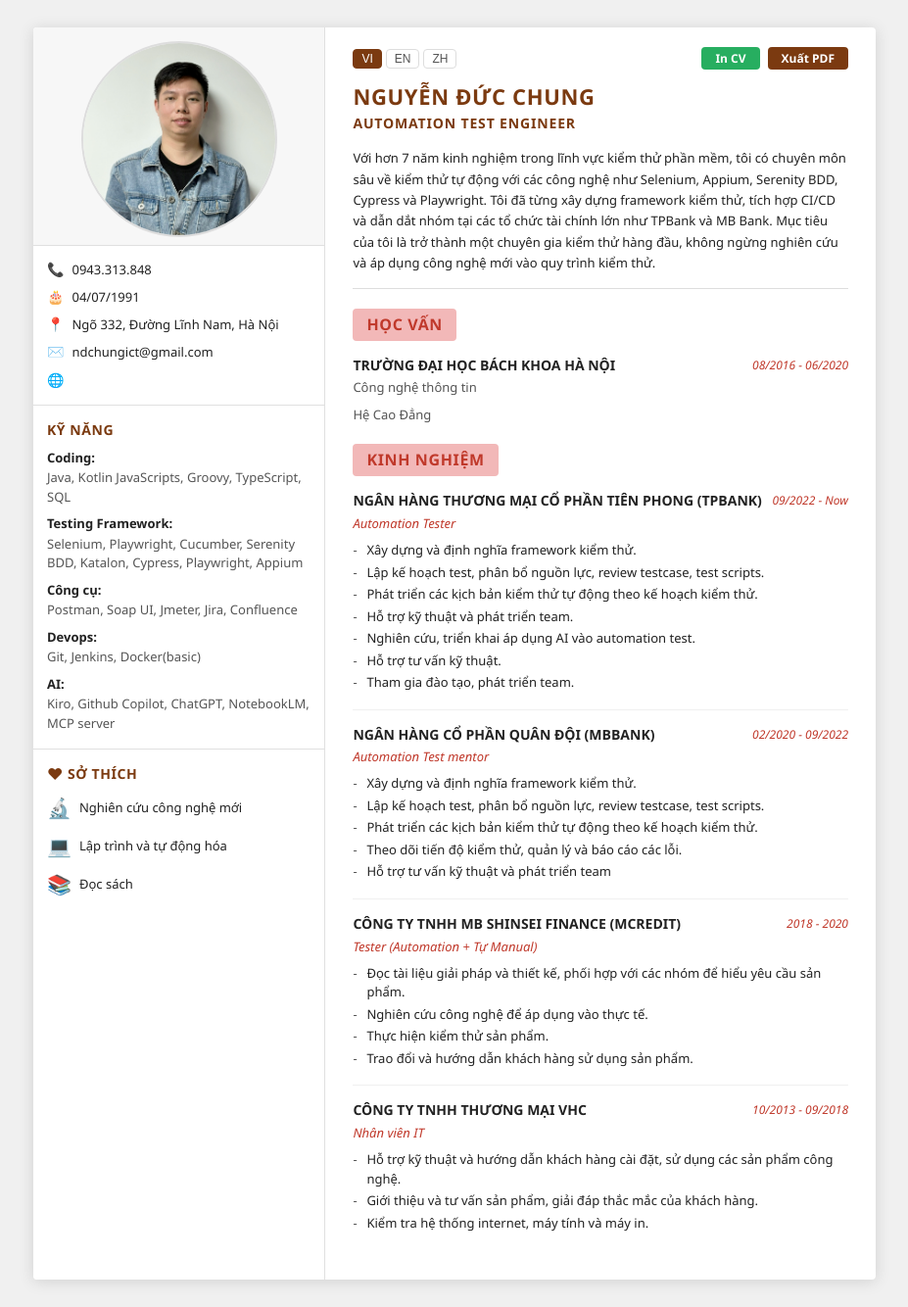
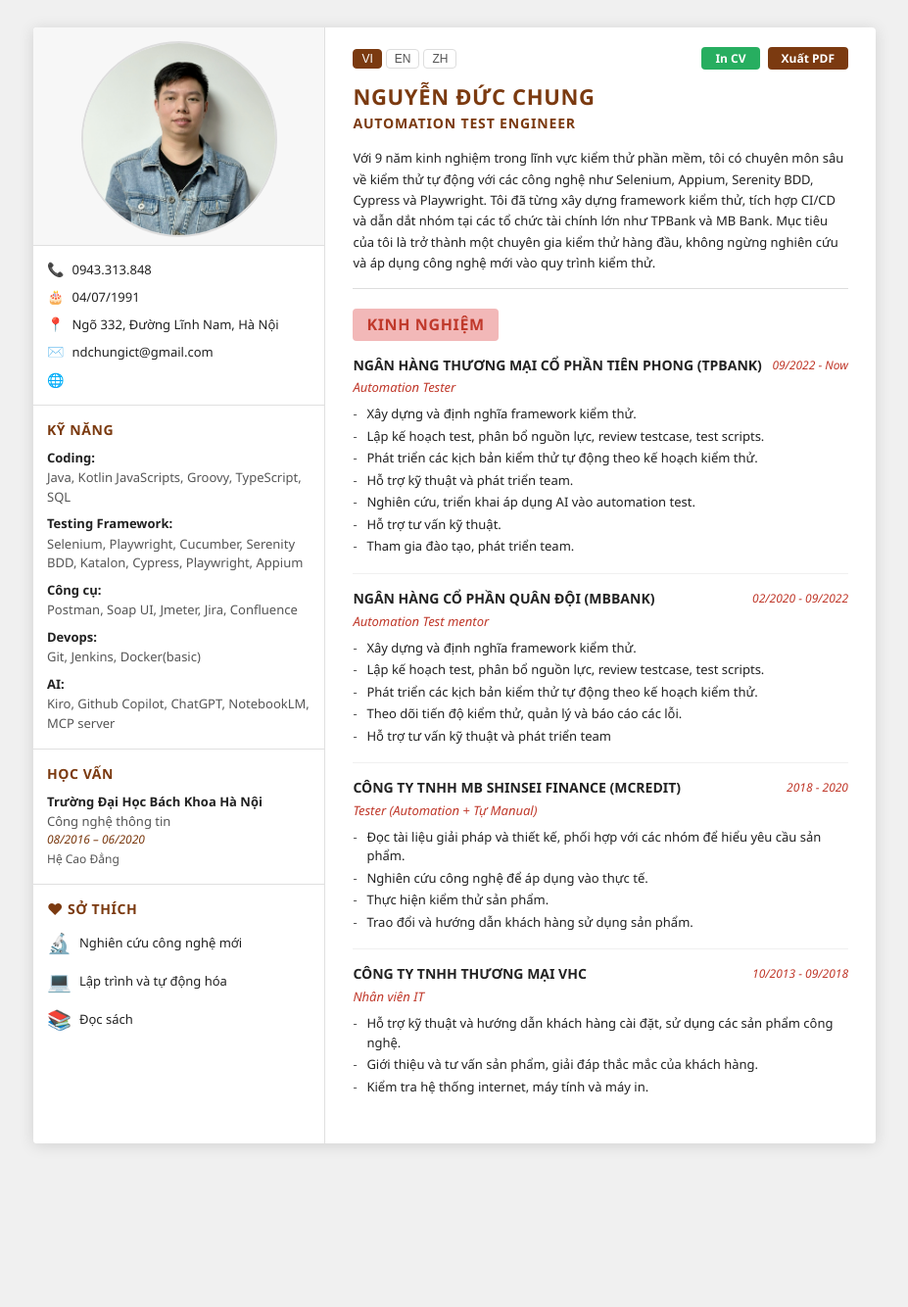
Before and after one commit to ndchungict/cv, a Jekyll site: the page built from index.html, in a window 1280 px wide. Shown: the whole page at 98% size, without its empty margins (176-1103 px from the left). Built offline with Jekyll 4.4.1, drawn with Linux system fonts in a browser that asks for light colours; after the commit the page ends 1195 px from its top, so only the background shows below that.

Commit message:
2026-04-20-cv

```diff
--- a/_data/profile.yml
+++ b/_data/profile.yml
@@ -1,7 +1,7 @@
 name: "Nguyễn Đức Chung"
 title: "Automation Test Engineer"
 photo: "/imgs/avatar.jpeg"  # Đặt đường dẫn ảnh tại đây, ví dụ: /assets/avatar.jpg
-summary: "Với hơn 7 năm kinh nghiệm trong lĩnh vực kiểm thử phần mềm, tôi có chuyên môn sâu về kiểm thử tự động với các công nghệ như Selenium, Appium, Serenity BDD, Cypress và Playwright. Tôi đã từng xây dựng framework kiểm thử, tích hợp CI/CD và dẫn dắt nhóm tại các tổ chức tài chính lớn như TPBank và MB Bank. Mục tiêu của tôi là trở thành một chuyên gia kiểm thử hàng đầu, không ngừng nghiên cứu và áp dụng công nghệ mới vào quy trình kiểm thử."
+summary: "Với 9 năm kinh nghiệm trong lĩnh vực kiểm thử phần mềm, tôi có chuyên môn sâu về kiểm thử tự động với các công nghệ như Selenium, Appium, Serenity BDD, Cypress và Playwright. Tôi đã từng xây dựng framework kiểm thử, tích hợp CI/CD và dẫn dắt nhóm tại các tổ chức tài chính lớn như TPBank và MB Bank. Mục tiêu của tôi là trở thành một chuyên gia kiểm thử hàng đầu, không ngừng nghiên cứu và áp dụng công nghệ mới vào quy trình kiểm thử."
 
 phone: "0943.313.848"
 dob: "04/07/1991"
--- a/_layouts/home.html
+++ b/_layouts/home.html
@@ -67,6 +67,30 @@ layout: default
       <div class="sidebar-skill">
         <strong>{{ skill.category }}:</strong>
         <span>{{ skill.description }}</span>
+      </div>
+      {% endfor %}
+    </div>
+    {% endif %}
+
+    <!-- Education -->
+    {% if site.data.education %}
+    <div class="sidebar-section">
+      <h2 class="sidebar-section-title" data-i18n="nav.education">
+        <span class="sidebar-section-icon" aria-hidden="true">🎓</span>
+        Học Vấn
+      </h2>
+      {% for entry in site.data.education %}
+      <div class="sidebar-education-entry">
+        <strong class="sidebar-edu-institution">{{ entry.institution }}</strong>
+        <span class="sidebar-edu-degree">{{ entry.degree }}</span>
+        {% if entry.start or entry.end %}
+        <span class="sidebar-edu-period">{{ entry.start }} – {{ entry.end }}</span>
+        {% elsif entry.year %}
+        <span class="sidebar-edu-period">{{ entry.year }}</span>
+        {% endif %}
+        {% if entry.description %}
+        <span class="sidebar-edu-desc">{{ entry.description }}</span>
+        {% endif %}
       </div>
       {% endfor %}
     </div>
@@ -145,9 +169,6 @@ layout: default
       {% endif %}
     </div>
 
-    <!-- Education -->
-    {% include education.html %}
-
     <!-- Experience -->
     {% include experience.html %}
 
--- a/assets/css/main.css
+++ b/assets/css/main.css
@@ -255,6 +255,39 @@ li {
 
 .sidebar-skill span {
   color: var(--color-text-muted);
+}
+
+/* --- Education (sidebar) --- */
+
+.sidebar-education-entry {
+  margin-bottom: var(--space-sm);
+  font-size: var(--font-size-sm);
+  line-height: 1.5;
+}
+
+.sidebar-edu-institution {
+  display: block;
+  color: var(--color-text);
+  font-weight: 700;
+}
+
+.sidebar-edu-degree {
+  display: block;
+  color: var(--color-text-muted);
+}
+
+.sidebar-edu-period {
+  display: block;
+  color: var(--color-accent);
+  font-size: var(--font-size-xs);
+  font-style: italic;
+}
+
+.sidebar-edu-desc {
+  display: block;
+  color: var(--color-text-muted);
+  font-size: var(--font-size-xs);
+  margin-top: 2px;
 }
 
 /* --- References --- */
```
